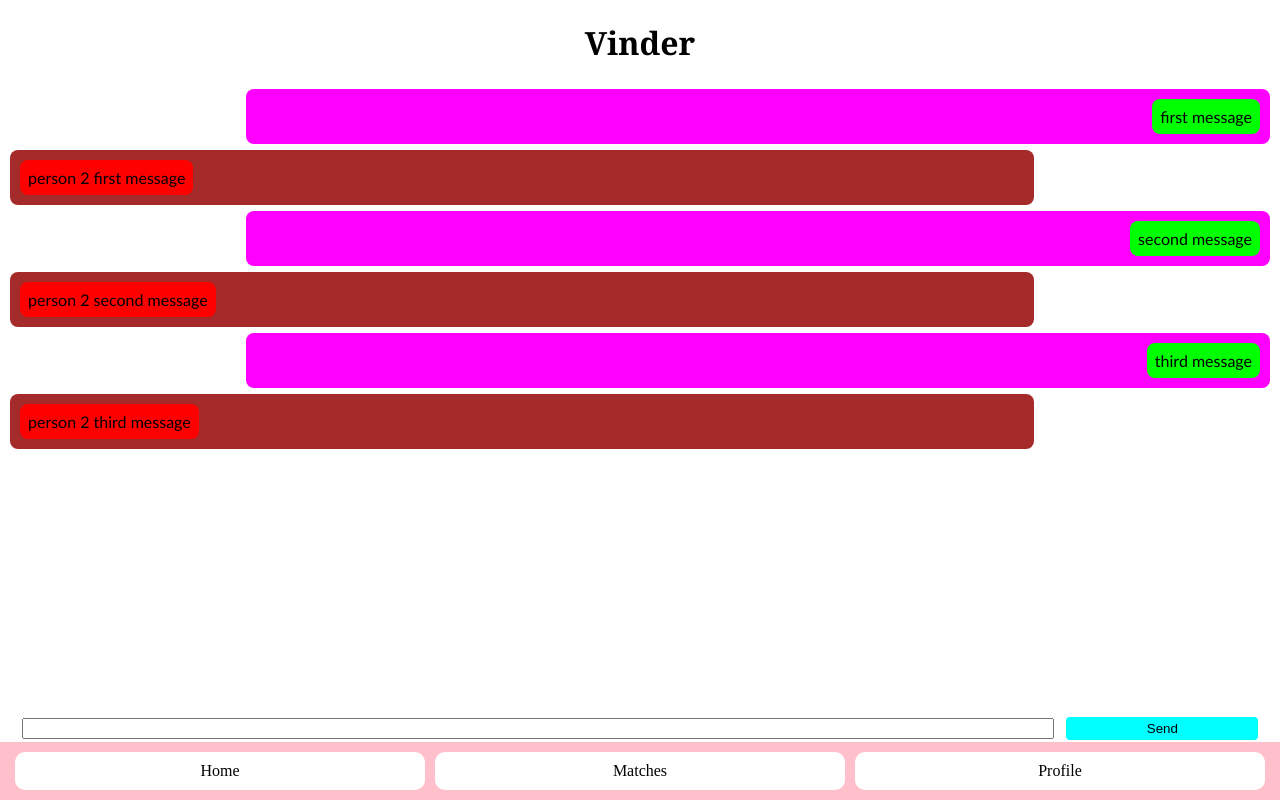
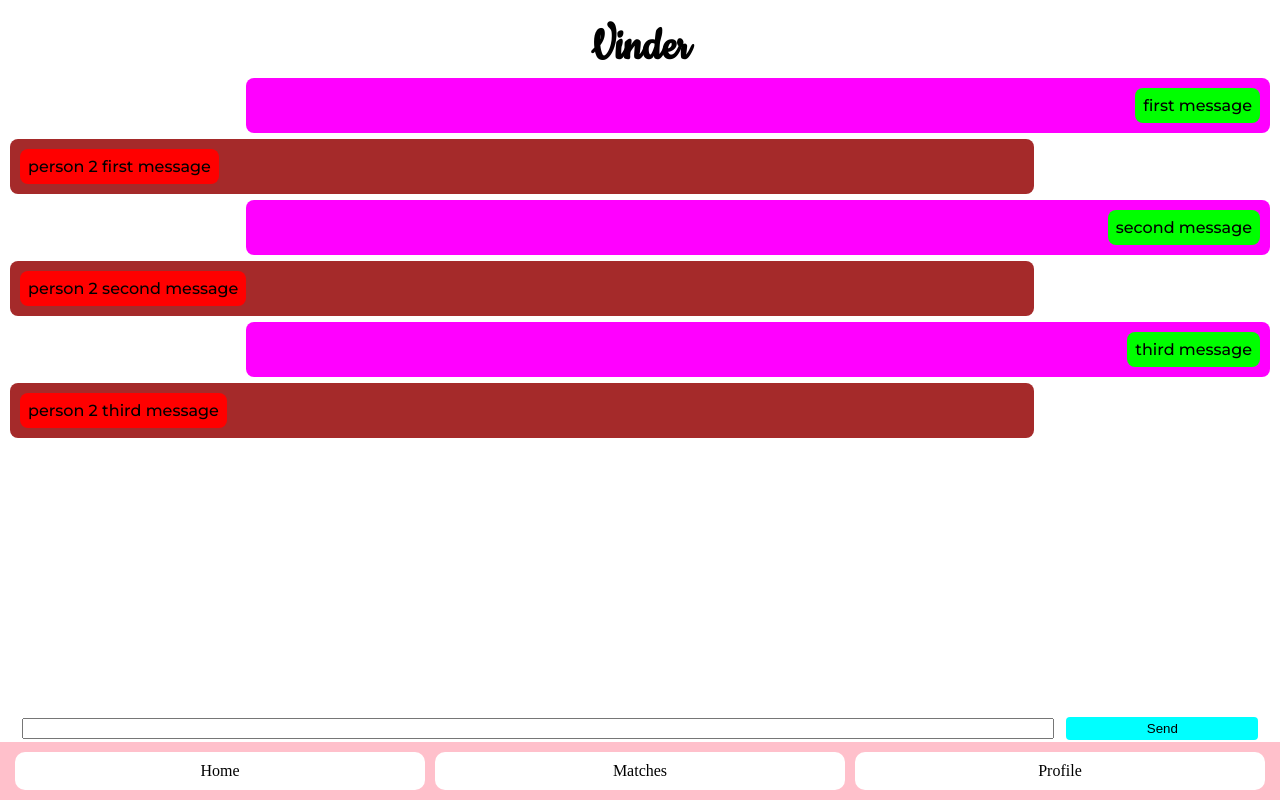
Before and after one commit to nls20/Dating_App_Frontend, a React (Create React App) app: page /matches/conversation in a window 1280 px wide. Built offline with nearby package versions, Linux system fonts and the light colour scheme.

Commit message:
fixed swipe order, added css

```diff
--- a/public/index.html
+++ b/public/index.html
@@ -11,7 +11,7 @@
     />
 
     <link rel="preconnect" href="https://fonts.gstatic.com">
-    <link href="https://fonts.googleapis.com/css2?family=Cookie&family=Montserrat&display=swap" rel="stylesheet">
+    <link href="https://fonts.googleapis.com/css2?family=Cookie&family=Montserrat:wght@500&display=swap" rel="stylesheet">
 
     <link rel="apple-touch-icon" href="%PUBLIC_URL%/logo192.png" />
 
--- a/src/components/Swiping/DisplayInfo.css
+++ b/src/components/Swiping/DisplayInfo.css
@@ -1,10 +1,11 @@
 .display-container {
-    padding-top: 10px;
+    padding-top: 20px;
 }
 
 .display-container > h2 {
     background: #fff;
     font-size: 30px;
+    margin-bottom: 10px;
 }
 
 .display-container > p {
@@ -14,7 +15,14 @@
 }
 
 .swipe-buttons {
-    padding-top: 20px;
+    padding-top: 10px;
     display: flex;
     justify-content: space-evenly;
 }
+
+.display-picture {
+    height: 45vh;
+    width: 90vw;
+    object-fit: cover;
+    border-radius: 8px;
+}
--- a/src/components/Swiping/DisplayInfo.js
+++ b/src/components/Swiping/DisplayInfo.js
@@ -25,7 +25,7 @@ const DisplayInfo = ({potentialMatches}) => {
     if (potentialMatches.length > 0) {
         return (
             <div className="display-container">
-                <img src={option.picture}></img>
+                <img class="display-picture"src={option.picture}></img>
                 <h2>{option.name}</h2>
                 <p>{option.age}</p>
                 <p>{option.location}</p>
--- a/src/components/Swiping/NoButton.js
+++ b/src/components/Swiping/NoButton.js
@@ -6,8 +6,8 @@ const NoButton = ({option, potentialMatches, selectOption}) => {
 
     const [notMatched, setNotMatched] = useState([])
 
-    const handleMatchNo = (evt) => {
-        const addNotMatched = potentialMatches.filter(match => match.name == evt.target.value)
+    const handleMatchNo = () => {
+        const addNotMatched = potentialMatches.filter(match => match.name == option.name)
         if (notMatched.length) {
             setNotMatched(notMatched.concat(addNotMatched[0]))
         } else {
--- a/src/components/Swiping/YesButton.js
+++ b/src/components/Swiping/YesButton.js
@@ -6,8 +6,8 @@ const YesButton = ({option, potentialMatches, selectOption}) => {
 
 const [matches, setMatches] = useState([])
 
-const handleMatchYes = (evt) => {
-    const addMatch = potentialMatches.filter(match => match.name == evt.target.value)
+const handleMatchYes = () => {
+    const addMatch = potentialMatches.filter(match => match.name == option.name)
     if (matches.length) {
         setMatches(matches.concat(addMatch[0]))
     } else {
@@ -18,8 +18,8 @@ const handleMatchYes = (evt) => {
 }
 
 return (
-    <div className="button">
-        <button className="swipe-btn-yes" value={option.name} onClick={handleMatchYes}>
+    <div class="button">
+        <button class="swipe-btn-yes" onClick={handleMatchYes}>
             <div class="heart"><ImHeart/></div>
         </button>
     </div>
--- a/src/containers/VinderContainer.css
+++ b/src/containers/VinderContainer.css
@@ -8,9 +8,16 @@
 #page-body{
     margin-bottom: 50px;
     padding-bottom: 10px;
-    font-family: 'Trebuchet MS', 'Lucida Sans Unicode', 'Lucida Grande', 'Lucida Sans', Arial, sans-serif;
+    /* font-family: 'Trebuchet MS', 'Lucida Sans Unicode', 'Lucida Grande', 'Lucida Sans', Arial, sans-serif; */
+    font-family: 'Montserrat', sans-serif;
 }
 
 #header{
-    font-family: Georgia, 'Times New Roman', Times, serif;
+    font-family: 'Cookie', cursive;
+    font-size: 25px;
 }
+
+#header > h1 {
+    margin-bottom: 0px;
+    margin-top: 20px;
+}
```
